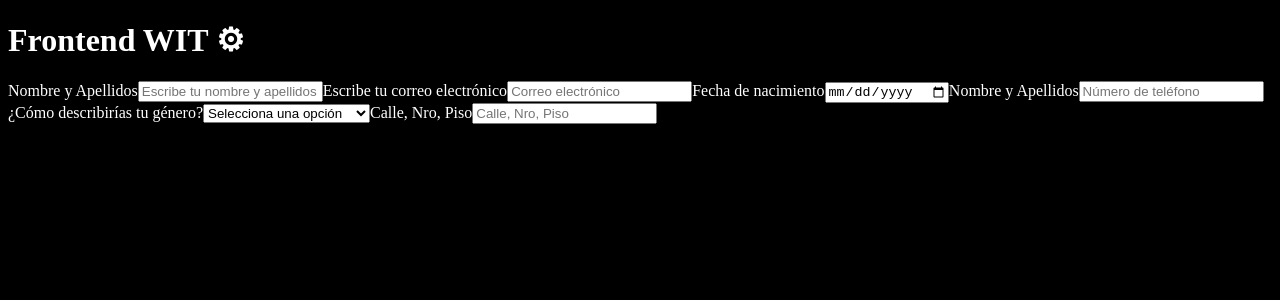
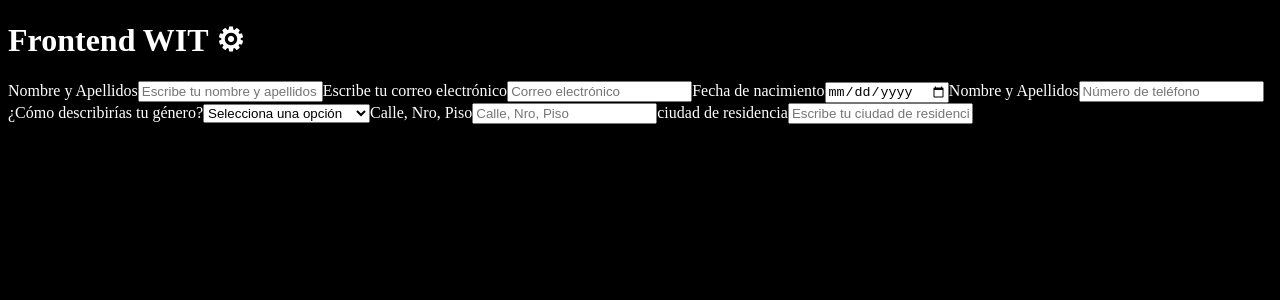
Before and after one commit to WIT-APP/wit-frontend, a React (Vite) app: page / in a window 1280 px wide. Shown: the top 300 px of the page. Built offline with nearby package versions, Linux system fonts and the light colour scheme.

Commit message:
ciudadResidencia

```diff
--- a/src/components/Form.tsx
+++ b/src/components/Form.tsx
@@ -23,6 +23,7 @@ const Form = () => {
         { value: "prefiero_no_identificarme", label: "Prefiero no identificarme" },
       ]} onChange={handleGeneroChange} />
       <InputText type="text" id="direccion" placeholder="Calle, Nro, Piso" children="Calle, Nro, Piso" />
+      <InputText type="text" id="ciudad" placeholder="Escribe tu ciudad de residencia" children="ciudad de residencia" />
 
 
     </form>
```
Also changed, not shown: 1 other file (tests, documents, lock files or other folders).
